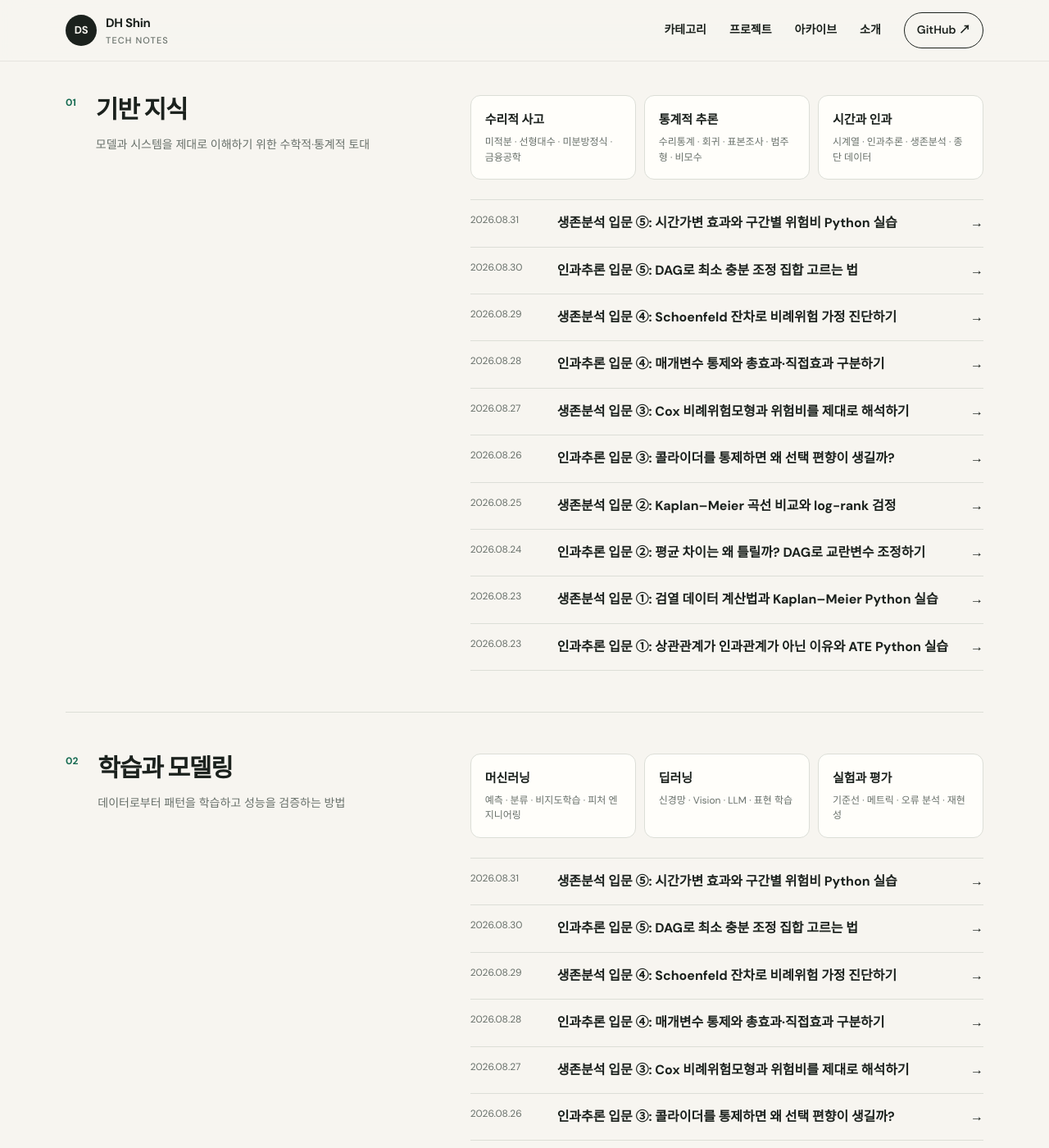
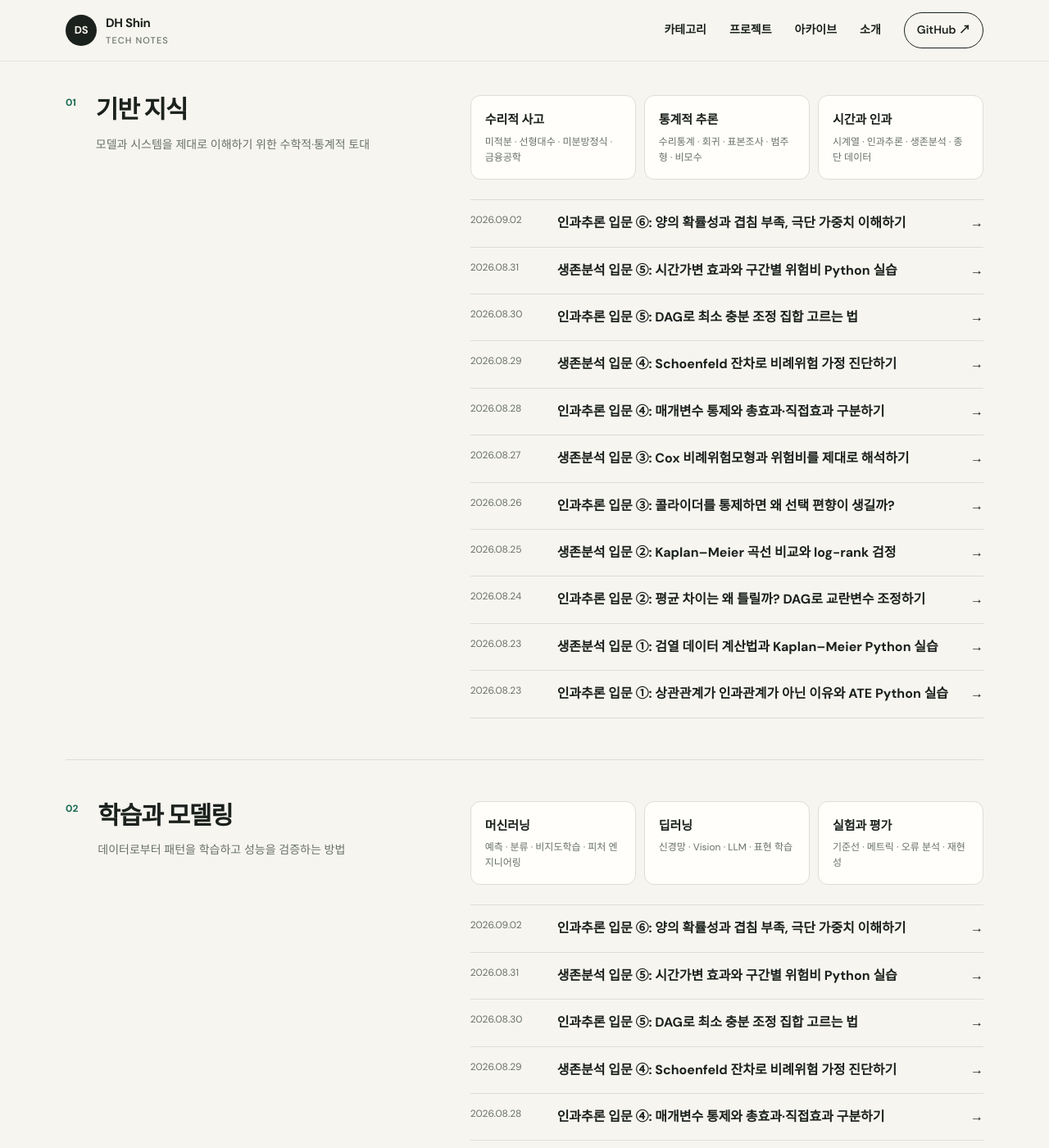
Before and after one commit to dhshin96/dhshin96.github.io, a Jekyll site: the page built from categories.md, in a window 1280 px wide and 1400 px high, scrolled down 376 px. Shown: the whole window at 82% size. Built offline with Jekyll 4.4.1, drawn with Linux system fonts in a browser that asks for light colours; some of the changed lines change nothing that is shown.

Commit message:
Add positivity and overlap causal lesson

````diff
--- a/_posts/2026-08-30-causal-minimal-adjustment-set.md
+++ b/_posts/2026-08-30-causal-minimal-adjustment-set.md
@@ -162,7 +162,7 @@ for adjustment_set in minimal:
 
 ## 다음 글
 
-다음 글에서는 조정 집합을 정해도 일부 조건에서 처리군이나 대조군이 거의 없는 **양의 확률성 위반**을 배운다. 겹침이 부족할 때 표준화와 가중치가 왜 불안정해지는지 작은 자료로 확인할 예정이다.
+다음 글에서는 조정 집합을 정해도 일부 조건에서 처리군이나 대조군이 거의 없는 문제를 다룬다. [인과추론 입문 ⑥: 양의 확률성과 겹침 부족]({{ '/posts/causal-positivity-overlap/' | relative_url }})에서 표준화와 역확률 가중치가 왜 불안정해지는지 작은 자료로 확인한다.
 
 ## 참고 자료
 
--- /dev/null
+++ b/_posts/2026-09-02-causal-positivity-overlap.md
@@ -0,0 +1,167 @@
+---
+title: "인과추론 입문 ⑥: 양의 확률성과 겹침 부족, 극단 가중치 이해하기"
+date: 2026-09-02 09:00:00 +0900
+categories: [기반 지식, 학습과 모델링]
+tags: [인과추론, 양의확률성, 겹침, 성향점수, 역확률가중치, Python]
+description: "같은 조건 안에 처리군과 대조군이 모두 있어야 하는 이유를 배웁니다. 겹침이 부족한 작은 자료에서 역확률 가중치와 유효표본크기를 Python으로 계산합니다."
+reading_time: 12
+series: "처음 시작하는 인과추론"
+level: "입문"
+math: true
+---
+
+> **이번 글의 목표:** 양의 확률성 가정을 식으로 설명하고, 성향점수가 0이나 1에 가까울 때 역확률 가중치가 커지는 과정을 손계산과 Python으로 확인한다.
+
+결론부터 보자. 준비도가 높은 학생 100명 중 새 학습법을 쓰지 않은 학생이 단 1명이라면, 그 학생의 역확률 가중치는 **100**이다. 반면 같은 조건에서 학습법을 쓴 99명의 가중치는 약 **1.01**이다. 조정 공식은 계산되지만 대조군의 결과가 사실상 한 사람에게 의존한다.
+
+앞 글에서 [DAG로 최소 충분 조정 집합을 고르는 법]({{ '/posts/causal-minimal-adjustment-set/' | relative_url }})을 배웠다. 그러나 올바른 변수로 조정해도 각 조건에서 비교할 처리군과 대조군이 없으면 인과효과를 자료로 식별할 수 없다. 이번에는 이 문제를 **양의 확률성(positivity)**과 **겹침(overlap)**이라는 두 표현으로 연결한다.
+
+## 1. 같은 조건에서 두 선택지가 모두 보여야 한다
+
+새 학습법 사용 여부를 $A$, 시험 점수를 $Y$, 처리 전에 측정한 준비도를 $L$이라고 하자. $L$로 조건화했을 때 교환가능성이 성립한다고 가정해도 다음 조건이 더 필요하다.
+
+$$
+0 < P(A=1\mid L=l) < 1
+$$
+
+목표 모집단에서 가능한 모든 $l$에 대해 학습법을 쓸 확률도, 쓰지 않을 확률도 0보다 커야 한다는 뜻이다. 그래야 같은 준비도 안에서 두 집단의 결과를 비교할 수 있다. 이 조건이 양의 확률성이다.
+
+성향점수 $e(l)=P(A=1\mid L=l)$로 쓰면 처리 관측치의 역확률 가중치는 $1/e(l)$, 대조 관측치의 가중치는 $1/[1-e(l)]$이다.
+
+$$
+w_i=\frac{A_i}{e(L_i)}+\frac{1-A_i}{1-e(L_i)}
+$$
+
+$e(l)=1$이면 그 조건의 대조군은 존재하지 않고 분모 $1-e(l)$가 0이 된다. 이것은 표본을 더 모아도 처치 규칙상 대조군이 생기지 않는 **구조적 위반**일 수 있다. 확률이 0은 아니지만 0.01처럼 매우 작다면 계산은 가능해도 몇 명에게 큰 가중치가 몰리는 **실질적 위반**에 가깝다.
+
+규정상 특정 준비도에서는 반드시 새 학습법을 써야 한다면, 그 조건의 대조 반사실은 현재 자료로 배울 수 없다. 반대로 두 학습법이 가능하지만 한쪽이 우연히 드물었다면 더 많은 자료가 겹침을 개선할 수 있다. 따라서 처리 할당이 실제로 가능한 범위를 먼저 확인한다.
+
+양의 확률성은 조정변수의 선택과도 연결된다. 필요하지 않은 변수를 계속 추가해 조건을 지나치게 잘게 나누면, 원래 존재하던 비교 대상도 작은 셀로 흩어질 수 있다. 따라서 최소 충분 조정 집합은 편향 경로를 막으면서 불필요한 희소성을 줄이는 출발점이 된다. 다만 최소 집합이라고 해서 자동으로 겹침이 보장되는 것은 아니다.
+
+<figure class="study-figure">
+  <img src="{{ '/assets/images/causal-inference/positivity-overlap-extreme-weights.svg' | relative_url }}" alt="준비도 낮음에서는 처리군과 대조군이 충분히 겹치지만 준비도 높음에서는 대조군이 한 명뿐이라 역확률 가중치 100을 받는 비교 그림">
+  <figcaption>그림 1. 준비도 높음 층의 대조군은 1명뿐이다. 확률은 0이 아니지만 겹침이 약해 그 한 명이 100명 몫의 가중치를 받는다.</figcaption>
+</figure>
+
+## 2. 작은 손계산: 한 사람이 100명 몫이 되는 과정
+
+준비도별로 100명씩 있고 결과 평균이 다음과 같다고 하자.
+
+| 준비도 $L$ | 처리 $A$ | 인원 | 평균 점수 | $P(A=1\mid L)$ | 관측 처리의 가중치 |
+| --- | ---: | ---: | ---: | ---: | ---: |
+| 낮음(0) | 1 | 40 | 70 | 0.40 | $1/0.40=2.50$ |
+| 낮음(0) | 0 | 60 | 65 | 0.40 | $1/0.60=1.67$ |
+| 높음(1) | 1 | 99 | 85 | 0.99 | $1/0.99=1.01$ |
+| 높음(1) | 0 | 1 | 75 | 0.99 | $1/0.01=100$ |
+
+각 준비도 안의 평균 차이는 5점과 10점이다. 두 준비도 집단이 모집단에서 절반씩이므로 표준화한 ATE는 다음과 같다.
+
+$$
+(70-65)\times0.5+(85-75)\times0.5=7.5
+$$
+
+역확률 가중도 각 층을 처리별로 100명 규모처럼 복원해 같은 7.5점을 만든다. 문제는 답의 숫자보다 정보의 분포다. 준비도 높음·대조군 1명의 점수가 75가 아니라 65였다면 해당 층의 차이와 전체 ATE가 즉시 5점씩 달라진다. 큰 가중치는 소수 관측치의 측정오차와 우연한 변동까지 함께 증폭한다.
+
+겹침이 충분한지는 표본 수만으로 판단할 수 없다. 준비도 범위별 처리 비율, 처리군과 대조군의 성향점수 분포, 가중치의 최솟값·최댓값을 함께 봐야 한다. 극단 가중치는 양의 확률성 부족뿐 아니라 성향점수 모형을 잘못 지정했을 때도 나타날 수 있으므로 원인을 구분해야 한다.
+
+또한 “성향점수 0.05 이하면 항상 제거”처럼 하나의 숫자를 보편 규칙으로 삼을 수는 없다. 어느 범위를 제외할지 정하면 추정 대상도 함께 바뀐다. 전체 학생에게 적용할 ATE를 묻다가 두 학습법을 선택할 가능성이 충분한 학생에게만 적용되는 효과를 묻게 될 수 있다. 진단 뒤의 조치는 계산 편의보다 연구 질문과 목표 모집단을 먼저 적고 결정해야 한다.
+
+## 3. Python 실습: ATE와 유효표본크기 계산하기
+
+아래 코드는 표준 라이브러리만 사용해 200행 자료를 만들고, 정규화한 역확률 가중 평균과 가중치의 유효표본크기(ESS)를 계산한다.
+
+```python
+from math import fsum
+
+cells = [
+    # 준비도, 처리, 점수, 인원
+    (0, 1, 70, 40),
+    (0, 0, 65, 60),
+    (1, 1, 85, 99),
+    (1, 0, 75, 1),
+]
+
+rows = [
+    {"l": level, "a": treatment, "y": score}
+    for level, treatment, score, count in cells
+    for _ in range(count)
+]
+
+propensity = {
+    level: sum(r["a"] for r in rows if r["l"] == level)
+    / sum(r["l"] == level for r in rows)
+    for level in {0, 1}
+}
+
+for row in rows:
+    e = propensity[row["l"]]
+    row["w"] = 1 / e if row["a"] == 1 else 1 / (1 - e)
+
+
+def weighted_mean(group):
+    chosen = [r for r in rows if r["a"] == group]
+    return fsum(r["w"] * r["y"] for r in chosen) / fsum(
+        r["w"] for r in chosen
+    )
+
+
+def effective_sample_size(group):
+    weights = [r["w"] for r in rows if r["a"] == group]
+    return fsum(weights) ** 2 / fsum(w ** 2 for w in weights)
+
+
+ate = weighted_mean(1) - weighted_mean(0)
+print(f"성향점수: {propensity}")
+print(f"가장 큰 가중치: {max(r['w'] for r in rows):.1f}")
+print(f"IPW ATE: {ate:.1f}")
+print(f"처리군 ESS: {effective_sample_size(1):.1f}")
+print(f"대조군 ESS: {effective_sample_size(0):.1f}")
+```
+
+실행 결과는 다음과 같다.
+
+```text
+성향점수: {0: 0.4, 1: 0.99}
+가장 큰 가중치: 100.0
+IPW ATE: 7.5
+처리군 ESS: 114.0
+대조군 ESS: 3.9
+```
+
+### 결과 해석
+
+실제 대조군은 61명이지만 가중치가 한 사람에게 몰려 ESS는 약 3.9명까지 줄었다. ESS는 새로운 관측치 수가 아니라, 가중치 불균형 때문에 정보량이 얼마나 감소했는지 보여 주는 진단값이다. ATE 7.5가 손계산과 일치한다는 사실만으로 안정적인 추정이 보장되지는 않는다.
+
+이전의 [DAG 표준화 예제]({{ '/posts/causal-dag-confounding/' | relative_url }})에서는 각 준비도에 처리군과 대조군이 충분해 조정 전 17점을 5점으로 안정적으로 복원했다. 이번 자료는 같은 표준화 원리라도 한 셀에 관측치가 1개뿐이면 결과가 얼마나 취약해지는지 보여 준다.
+
+## 4. 직접 바꿔 보는 연습
+
+### 연습 1: 겹침을 회복하기
+
+높은 준비도의 처리군과 대조군을 각각 50명으로 바꾼다. 최대 가중치가 2로, 두 집단 ESS가 실제 표본 수에 가까워지는지 확인한다.
+
+### 연습 2: 구조적 위반 만들기
+
+높은 준비도의 대조군 인원을 0으로 바꾼다. $e(1)=1$일 때 코드의 어느 분모가 0이 되는지 찾고, 자료에 없는 비교를 모형이 대신 만들어 낼 수 없는 이유를 설명한다.
+
+### 연습 3: 목표 모집단 다시 생각하기
+
+겹침이 있는 준비도 범위로 분석 대상을 제한하면 질문이 “전체 학생의 ATE”에서 무엇으로 바뀌는지 적는다. 관측치를 제외하거나 가중치를 절단하는 선택은 분산만 줄이는 기술이 아니라 목표 효과와 편향을 바꿀 수 있다.
+
+## 5. 이번 글에서 꼭 기억할 다섯 문장
+
+1. 양의 확률성은 모든 분석 조건에서 각 처리 수준을 받을 확률이 0보다 커야 한다는 식별 가정이다.
+2. 겹침이 없으면 같은 조건의 처리군과 대조군을 자료로 비교할 수 없다.
+3. 성향점수가 0이나 1에 가까우면 역확률 가중치가 커져 소수 관측치가 추정을 지배한다.
+4. 극단 가중치와 낮은 ESS는 계산 성공과 추정 안정성이 다르다는 경고다.
+5. 제한, 절단, 다른 목표 효과 선택은 자동 처방이 아니며 바뀐 대상과 가정을 명시해야 한다.
+
+## 다음 글
+
+다음 글에서는 성향점수를 어떻게 추정하고, 처리군과 대조군의 **공변량 균형**이 실제로 좋아졌는지 표준화 평균 차이로 진단하는 법을 배운다.
+
+## 참고 자료
+
+- Miguel A. Hernán, James M. Robins, [*Causal Inference: What If*](https://miguelhernan.org/whatifbook), 2장과 3장에서 양의 확률성을 교환가능성·일관성과 함께 인과효과 식별 조건으로 설명한다.
+- Stephen R. Cole, Miguel A. Hernán (2008), [*Constructing Inverse Probability Weights for Marginal Structural Models*](https://pmc.ncbi.nlm.nih.gov/articles/PMC2732954/), 극단 가중치 진단과 가중치 모형의 민감도를 다룬다.
+- `statsmodels` 공식 문서, [*TreatmentEffect.ipw*](https://www.statsmodels.org/stable/generated/statsmodels.treatment.treatment_effects.TreatmentEffect.html), 역확률 가중으로 평균처리효과와 잠재적 결과 평균을 추정하는 구현을 소개한다.
````
Also changed, not shown: assets/images/causal-inference/positivity-overlap-extreme-weights.svg (added).
